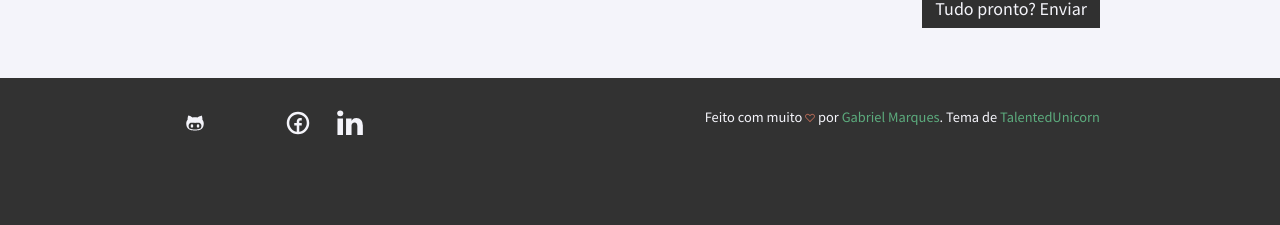
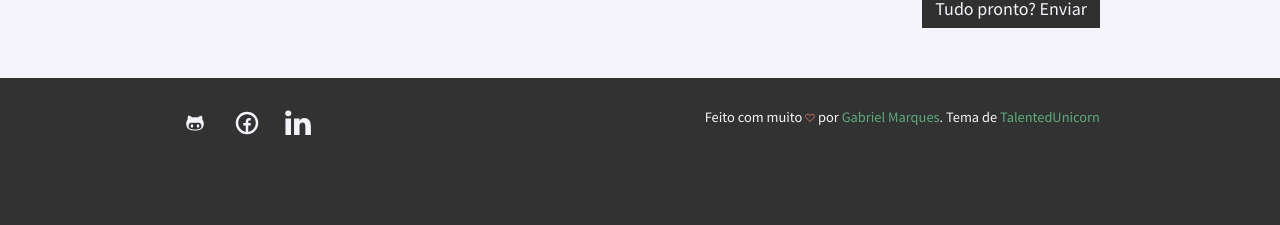
Before and after one commit to marquesgabriel/marquesgabriel.github.io, a Jekyll site: the page built from index.html, in a window 1280 px wide. Shown: the part 1895-2120 px from the top of the page. Built offline with Jekyll 4.4.1, drawn with Linux system fonts in a browser that asks for light colours; nearby versions of some CDN libraries; the list of posts is cut into pages by our own code; comment, search, counter and statistics services are not loaded.

```diff
--- a/_data/social.yml
+++ b/_data/social.yml
@@ -4,7 +4,7 @@
 # Footer links
 footer:
  - { name: github, link: 'https://github.com/marquesgabriel' }
- - { name: gitlab, link: 'https://gitlab.com/marquesgabriel' }
+ # - { name: gitlab, link: 'https://gitlab.com/marquesgabriel' }
  # - { name: twitter, link: 'http://twitter.com/gfpms', via: '@gfpms' }
  # - { name: google, link: 'https://plus.google.com/u/0/[google_plus_id]/posts' }
  - { name: facebook, link: 'https://www.facebook.com/naturallis' }
```
